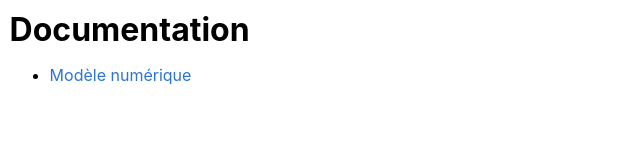
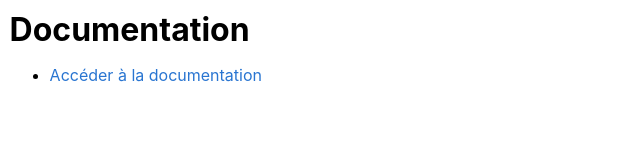
Before and after one commit to publicodes/model-template, a React (Create React App) app in the folder doc/: page / in a window 1280 px wide. Shown: the top 160 px of the page, without its empty margins (0-640 px from the left). Built offline with nearby package versions, Linux system fonts and the light colour scheme.

Commit message:
feat(doc): update the App.tsx file

```diff
--- a/doc/src/App.tsx
+++ b/doc/src/App.tsx
@@ -10,6 +10,8 @@ const engine = new Engine(model as {});
 
 const baseUrl = process.env.NODE_ENV === "development" ? "" : "/%PACKAGE_NAME%";
 
+const defaultRule = "intensité électricité";
+
 function Documentation() {
   const url = useParams()["*"];
   const { current: renderers } = useRef({
@@ -20,7 +22,7 @@ function Documentation() {
     <div>
       <RulePage
         documentationPath={`${baseUrl}/doc`}
-        rulePath={url ?? ""}
+        rulePath={url ?? defaultRule}
         engine={engine}
         renderers={renderers}
         language={"fr"}
@@ -36,7 +38,9 @@ function Landing() {
       <h1>Documentation</h1>
       <ul>
         <li>
-          <Link to={`${baseUrl}/doc/numérique`}>Modèle numérique</Link>
+          <Link to={`${baseUrl}/doc/${defaultRule}`}>
+            Accéder à la documentation
+          </Link>
         </li>
       </ul>
     </div>
@@ -44,8 +48,6 @@ function Landing() {
 }
 
 export default function App() {
-  console.log("baseURl:", baseUrl);
-  console.log("rules:", Object.keys(model));
   return (
     <div className="App">
       <Routes>
```
